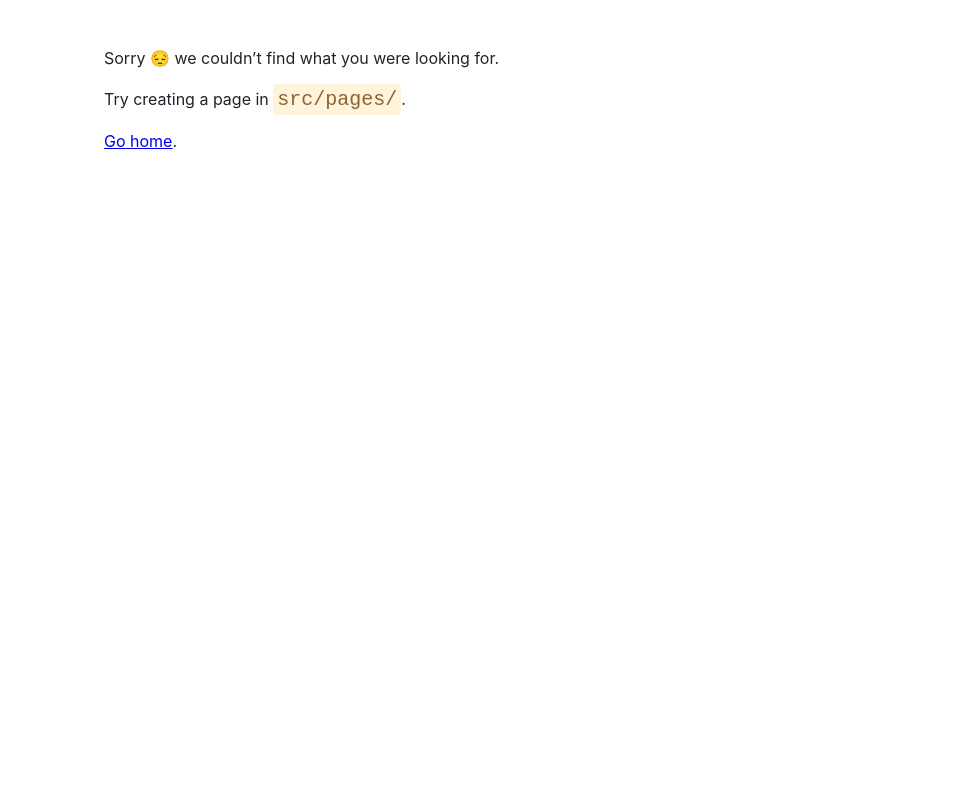
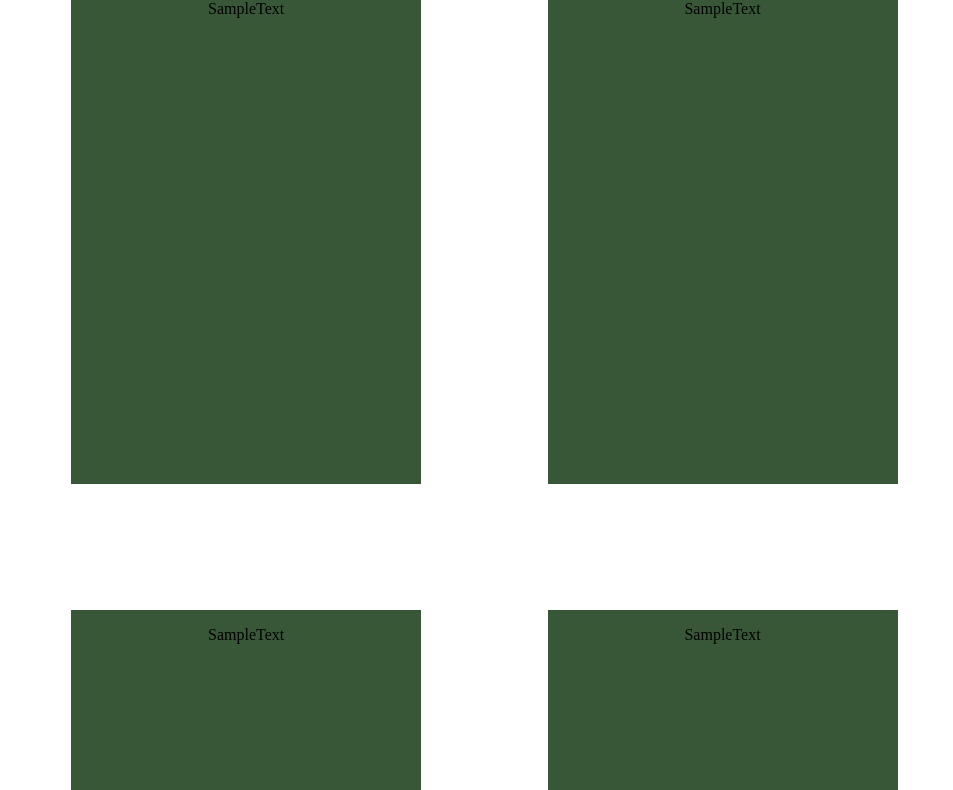
Before and after one commit to MateoStr/portfolio_site, a Gatsby site: page /home in a window 1280 px wide. Before the commit this address had no page. Shown: the part 159-949 px from the top of the page, without its empty margins (0-953 px from the left). Before the commit the page ends 800 px from the top, so only its background shows below. Built offline with nearby package versions, Linux system fonts and the light colour scheme; Gatsby itself is replaced by a stand-in of ours.

Commit message:
made simple card component. testing gatsby

```diff
--- /dev/null
+++ b/src/components/Card.js
@@ -0,0 +1,19 @@
+import * as React from "react"
+
+const cardStyle = {
+    backgroundColor: "#375737",
+    width: "350px",
+    height: "500px",
+    margin: "5%",
+    float: "left",
+    textAlign: "center"
+};
+
+const Card = (props) => {
+    return(
+        <div style={cardStyle}>
+        <p>{props.contents}</p>
+        </div>
+    );
+    }
+    export default Card;
--- /dev/null
+++ b/src/pages/home.js
@@ -0,0 +1,22 @@
+import * as React from "react"
+import Card from "./../components/Card.js"
+
+
+
+const Home = () => {
+    return(
+        <>
+        <h1>Hello world!</h1>
+        <Card contents="SampleText" />
+        <Card contents="SampleText" />
+        <Card contents="SampleText" />
+        <Card contents="SampleText" />
+        <Card contents="SampleText" />
+        <Card contents="SampleText" />
+        <Card contents="SampleText" />
+        </>
+    );
+}
+
+
+export default Home;
```
Also changed, not shown: src/pages/index.js (+6 -1 lines).
